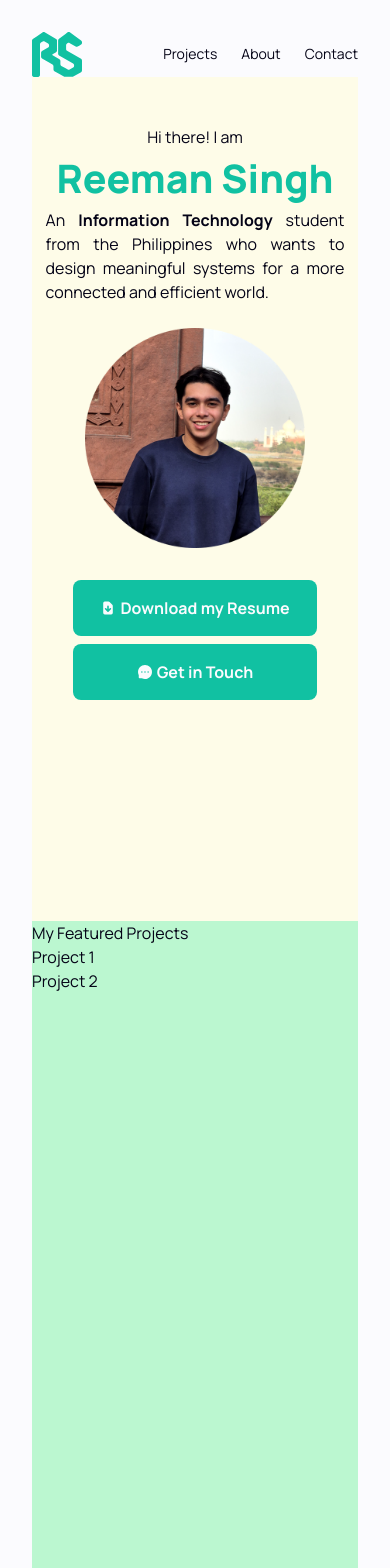
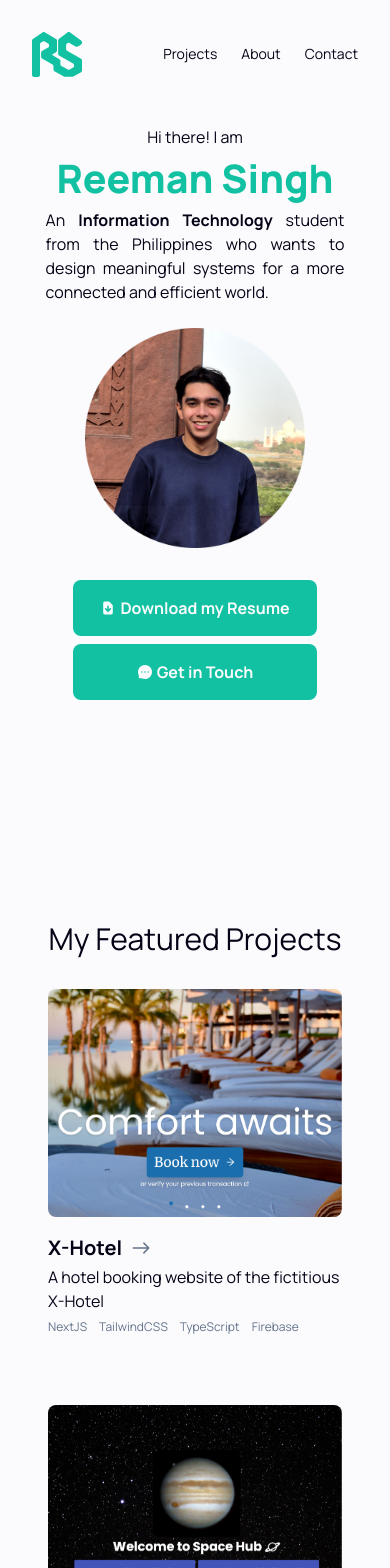
Before and after one commit to ReemanS/portfolio, a Next.js app: page / in a window 390 px wide. Shown: the top 1568 px of the page. Built offline with nearby package versions, Linux system fonts and the light colour scheme.

Commit message:
add featured projects section

```diff
--- a/src/app/globals.css
+++ b/src/app/globals.css
@@ -70,3 +70,41 @@
 .btn-primary:hover {
   background-color: #00a688;
 }
+
+h2 {
+  @apply text-3xl;
+}
+
+h3 {
+  @apply text-xl font-bold;
+}
+
+/* Project Cards */
+@property --myColor1 {
+  syntax: "<color>";
+  initial-value: rgba(0, 0, 0, 0);
+  inherits: false;
+}
+
+@property --myColor2 {
+  syntax: "<color>";
+  initial-value: rgba(0, 0, 0, 0);
+  inherits: false;
+}
+
+.project-card {
+  @apply transition ease-in duration-200;
+  background: linear-gradient(var(--myColor1), var(--myColor2));
+  transition: --myColor1 500ms, --myColor2 500ms;
+}
+
+.project-card:hover {
+  cursor: pointer;
+  --myColor1: rgba(220, 255, 249, 0.1);
+  --myColor2: rgb(200, 253, 244);
+}
+
+.project-card:active {
+  --myColor1: rgba(220, 255, 249, 0.1);
+  --myColor2: rgb(200, 253, 244);
+}
--- /dev/null
+++ b/src/app/projects/projects.ts
@@ -0,0 +1,28 @@
+import xHotelImg from "@/app/projects/x-hotel.png";
+import spaceHubImg from "@/app/projects/space-hub.png";
+import { StaticImageData } from "next/image";
+
+type Project = {
+  name: string;
+  description: string;
+  image: StaticImageData;
+  technologies: string[];
+  link: string;
+};
+
+export const projects: Project[] = [
+  {
+    name: "X-Hotel",
+    description: "A hotel booking website of the fictitious X-Hotel",
+    image: xHotelImg,
+    technologies: ["NextJS", "TailwindCSS", "TypeScript", "Firebase"],
+    link: "https://x-hotel.vercel.app/",
+  },
+  {
+    name: "Space Hub",
+    description: "A place to view interesting space stuff",
+    image: spaceHubImg,
+    technologies: ["Flutter", "Dart"],
+    link: "https://reemans.github.io/space-hub/",
+  },
+];
--- a/src/app/sections/Main.tsx
+++ b/src/app/sections/Main.tsx
@@ -4,7 +4,7 @@
 
 export default function Main() {
   return (
-    <section className="h-screen snap-center flex bg-yellow-50 justify-center">
+    <section className="h-screen snap-center flex justify-center">
       <div className="pt-12 md:pt-28 text-center">
         <p>Hi there! I am</p>
         <h1 className="text-dynamic font-extrabold text-primary">
--- a/src/app/sections/Projects.tsx
+++ b/src/app/sections/Projects.tsx
@@ -1,10 +1,42 @@
+import { projects } from "@/app/projects/projects";
+import Image from "next/image";
+import { IoIosArrowRoundForward } from "react-icons/io";
+
 export default function Projects() {
   return (
-    <section className="h-screen snap-center bg-green-200">
-      <h2>My Featured Projects</h2>
-      <div>
-        <div>Project 1</div>
-        <div>Project 2</div>
+    <section className="h-screen snap-center">
+      <div className="md:pt-28 text-center">
+        <h2>My Featured Projects</h2>
+        <div className="pt-4 flex sm:flex-row flex-col justify-center gap-8">
+          {projects.map((project) => (
+            <a
+              key={project.name}
+              className="project-card p-4 rounded-lg max-w-lg group"
+              href={project.link}
+            >
+              <div className="object-contain">
+                <Image
+                  src={project.image}
+                  alt={project.name}
+                  className="rounded-lg box-border group-hover:p-0.5 group-active:p-0.5 transition-all duration-200"
+                />
+              </div>
+
+              <div className="text-left">
+                <h3 className="pt-4 flex items-center">
+                  <span className="pr-1">{project.name}</span>
+                  <IoIosArrowRoundForward className="text-3xl text-slate-500 group-hover:translate-x-1 group-active:translate-x-1 transition duration-200" />
+                </h3>
+                <p className="pt-0.5">{project.description}</p>
+                <div className="flex text-xs gap-3 py-1.5 text-slate-500 group-hover:text-text group-active:text-text transition duration-200">
+                  {project.technologies.map((tech) => (
+                    <div>{tech}</div>
+                  ))}
+                </div>
+              </div>
+            </a>
+          ))}
+        </div>
       </div>
     </section>
   );
```
Also changed, not shown: src/app/projects/space-hub.png (added), src/app/projects/x-hotel.png (added).
